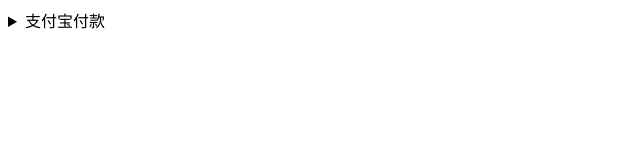
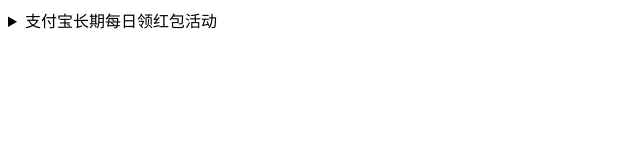
Before and after one commit to guaicaigogogo/guaicai.github.io, a plain HTML site: page index.html in a window 1280 px wide. Shown: the whole page, without its empty margins (0-640 px from the left). Drawn offline with Linux system fonts and the light colour scheme.

Commit message:
Update index.html

```diff
--- a/index.html
+++ b/index.html
@@ -1,4 +1,4 @@
 <details>
-<summary>支付宝付款</summary>
+<summary>支付宝长期每日领红包活动</summary>
 <p><img src="./pic/支付宝红包.bmp" width="200" height="300"></p>
 </details>
```
